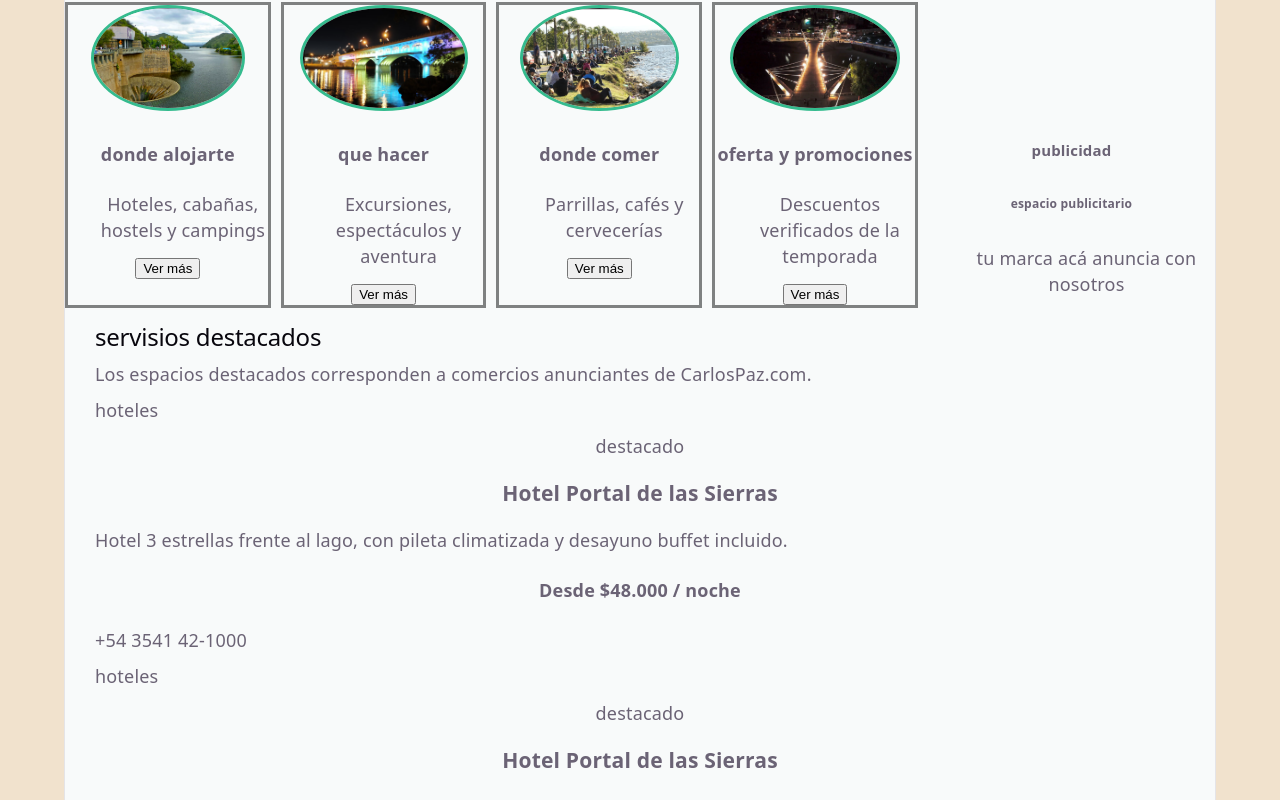
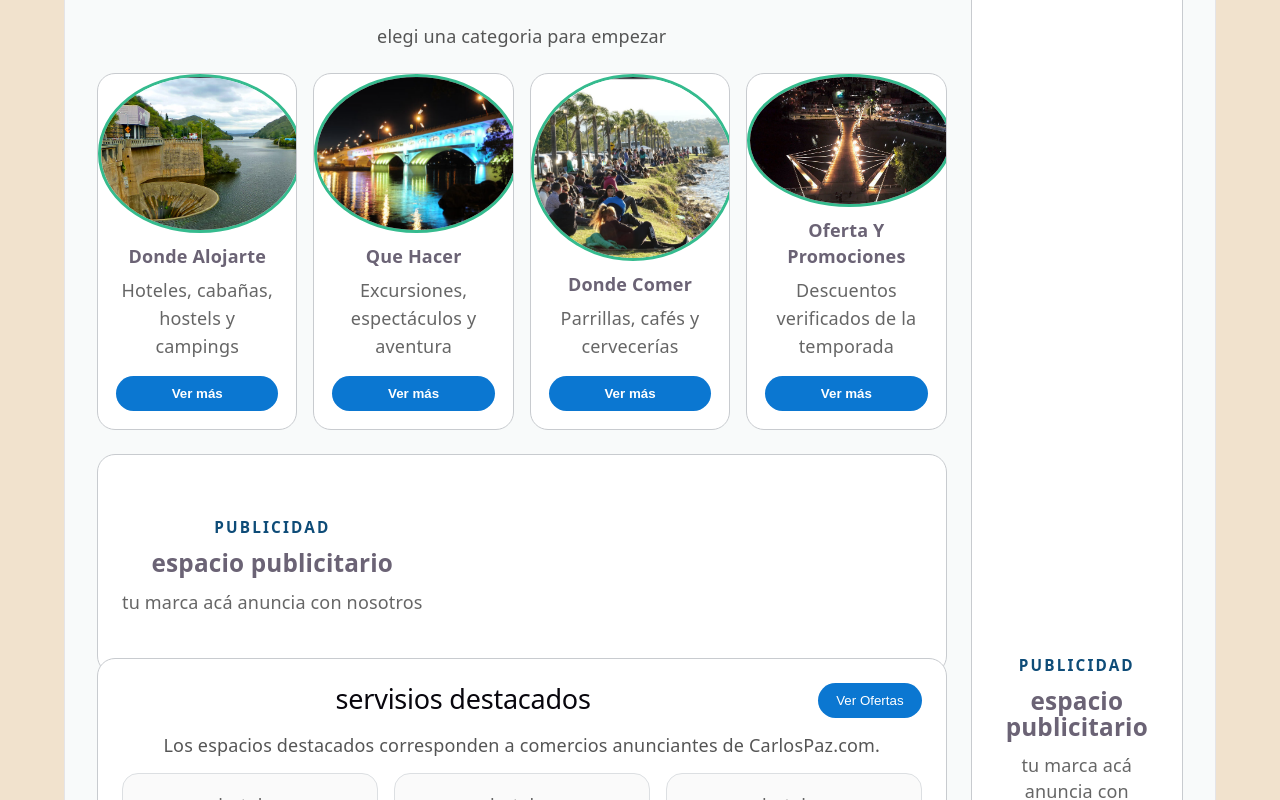
Before and after one commit to ignaciorodriguezbeis/pagina-vcp, a React (Vite) app in the folder pagina VCP/: page / in a window 1280 px wide. Shown: the part 980-1780 px from the top of the page. Built offline with nearby package versions, Linux system fonts and the light colour scheme.

Commit message:
agregando el css del inicio

```diff
--- a/pagina VCP/src/components/Inicio/Inicio.css
+++ b/pagina VCP/src/components/Inicio/Inicio.css
@@ -77,28 +77,234 @@
 .cards-container {
     background-color: rgb(248, 250, 250);
     display: grid;
+    grid-template-columns: 4fr 1fr;
+    grid-template-rows: auto auto auto 180px auto;
+    gap: 24px;
+    padding: 32px;
+}
 
+.cards-container > h2 {
+    grid-column: 1 / 2;
+    grid-row: 1 / 2;
+    margin: 0;
+    font-size: 2.1rem;
 }
-.cards-container h2 {
 
-    display: flex;
-    flex-direction: row;
-    margin:15px 0 0 30px;
-}
-.cards-container p {
-    display: flex;
-    flex-direction: row;
-    margin: 10px 0 10px 30px;
+.cards-container > p {
+    grid-column: 1 / 2;
+    grid-row: 2 / 3;
+    margin: 10px 0 0;
+    color: #555;
 }
 
 .card-plan {
+    grid-column: 1 / 2;
+    grid-row: 3 / 4;
+    display: grid;
+    grid-template-columns: repeat(4, minmax(0, 1fr));
+    gap: 16px;
+}
+
+.card {
+    background: #ffffff;
+    border: 1px solid rgb(200, 203, 207);
+    border-radius: 18px;
+    overflow: hidden;
+    display: grid;
+    grid-template-rows: 1fr auto;
+    min-height: 320px;
+}
+
+.card img {
+    width: 100%;
+    height: 100%;
+    object-fit: cover;
+    display: block;
+}
+
+.card h4,
+.card p,
+.card button {
+    margin: 0;
+}
+
+.card h4 {
+    margin: 16px 18px 8px;
+    font-size: 1rem;
+    text-transform: capitalize;
+}
+
+.card p {
+    margin: 0 18px 16px;
+    color: #666;
+    line-height: 1.55;
+}
+
+.card button {
+    margin: 0 18px 18px;
+    padding: 10px 16px;
+    border: none;
+    border-radius: 999px;
+    background: #0b77d1;
+    color: #fff;
+    cursor: pointer;
+    font-weight: 600;
+}
+
+.publi1 {
+    grid-column: 1 / 2;
+    grid-row: 4 / 5;
+    background: #ffffff;
+    border: 1px solid rgb(200, 203, 207);
+    border-radius: 18px;
+    padding: 24px;
     display: flex;
-    align-items:end;
+    align-items: center;
+    min-height: 170px;
+    text-decoration: none;
+    color: inherit;
+}
+
+.publi1 h5,
+.publi1 h6,
+.publi1 p {
+    margin: 0;
+}
+
+.publi1 h5 {
+    font-size: 0.85rem;
+    text-transform: uppercase;
+    letter-spacing: 0.14em;
+    color: #0e4c78;
+}
+
+.publi1 h6 {
+    margin-top: 10px;
+    font-size: 1.35rem;
+}
+
+.publi1 p {
+    margin-top: 12px;
+    color: #666;
+}
+
+.servs {
+    grid-column: 1 / 2;
+    grid-row: 5 / 6;
+    display: grid;
+    grid-template-columns: 1fr auto;
+    grid-template-rows: auto auto 1fr;
+    gap: 14px;
+    background: #ffffff;
+    border: 1px solid rgb(200, 203, 207);
+    border-radius: 18px;
+    padding: 24px;
+}
+
+.servs > h2 {
+    grid-column: 1 / 2;
+    grid-row: 1 / 2;
+    margin: 0;
+    font-size: 1.5rem;
+}
+
+.servs > button {
+    grid-column: 2 / 3;
+    grid-row: 1 / 2;
+    justify-self: end;
+    align-self: center;
+    border: none;
+    border-radius: 999px;
+    background: #0b77d1;
+    color: #fff;
+    padding: 10px 18px;
+    cursor: pointer;
+}
+
+.servs > p {
+    grid-column: 1 / 3;
+    grid-row: 2 / 3;
+    margin: 0;
+    color: #555;
+}
+
+.card-servs {
+    grid-column: 1 / 3;
+    grid-row: 3 / 4;
+    display: grid;
+    grid-template-columns: repeat(3, minmax(0, 1fr));
+    gap: 16px;
+}
+
+.card-servs > div {
+    background: #fafafa;
+    border: 1px solid rgb(220, 223, 226);
+    border-radius: 16px;
+    padding: 18px;
+    display: grid;
     gap: 10px;
 }
 
-.card {
-     border: solid rgb(127, 129, 129);
-     width: 20%;
-     height:300px;
+.card-servs > div p {
+    margin: 0;
+    color: #666;
+    line-height: 1.5;
 }
+
+.card-servs span {
+    display: inline-block;
+    padding: 4px 10px;
+    border-radius: 999px;
+    background: #eaf4ff;
+    color: #0b5c9e;
+    font-size: 0.78rem;
+    text-transform: uppercase;
+    letter-spacing: 0.04em;
+}
+
+.card-servs h3 {
+    margin: 0;
+    font-size: 1.05rem;
+}
+
+.card-servs h4 {
+    margin: 0;
+    color: #0b77d1;
+}
+
+.publi2 {
+    grid-column: 2 / 3;
+    grid-row: 1 / 6;
+    background: #ffffff;
+    border: 1px solid rgb(200, 203, 207);
+    border-radius: 18px;
+    padding: 24px;
+    display: flex;
+    align-items: center;
+    justify-content: center;
+    text-decoration: none;
+    color: inherit;
+}
+
+.publi2 h5,
+.publi2 h6,
+.publi2 p {
+    margin: 0;
+}
+
+.publi2 h5 {
+    font-size: 0.85rem;
+    text-transform: uppercase;
+    letter-spacing: 0.14em;
+    color: #0e4c78;
+}
+
+.publi2 h6 {
+    margin-top: 10px;
+    font-size: 1.35rem;
+}
+
+.publi2 p {
+    margin-top: 12px;
+    color: #666;
+}
--- a/pagina VCP/src/components/Inicio/Inicio.jsx
+++ b/pagina VCP/src/components/Inicio/Inicio.jsx
@@ -60,21 +60,23 @@ function Inicio() {
                         <p>Descuentos verificados de la temporada</p>
                         <button>Ver más</button>
                     </div>
+                </div>
 
-                    <a to="/publicidad">
+                <a class="publi1" to="/publicidad">
                     <div>
                         <h5>publicidad</h5>
                         <h6>espacio publicitario</h6>
                         <p>tu marca acá anuncia con nosotros</p>
                     </div>
                 </a>
-                </div>
 
-                <div>
+
+                <div class="servs">
                     <h2>servisios destacados</h2>
+                    <button>Ver Ofertas</button>
                     <p>Los espacios destacados corresponden a comercios anunciantes de CarlosPaz.com. </p>
-                    <div>
-                        <div>
+                    <div class="card-servs">
+                        <div >
                             <p>hoteles</p>
                             <span>destacado</span>
                             <h3>Hotel Portal de las Sierras</h3>
@@ -125,15 +127,16 @@ function Inicio() {
 
                     </div>
 
+                </div>
 
-                    <a to="/publicidad">
+                <a class="publi2" to="/publicidad">
                     <div>
                         <h5>publicidad</h5>
                         <h6>espacio publicitario</h6>
                         <p>tu marca acá anuncia con nosotros</p>
                     </div>
                 </a>
-                </div>
+
             </div>
 
 
```
Lines whose indentation alone changed are shown as unchanged.
